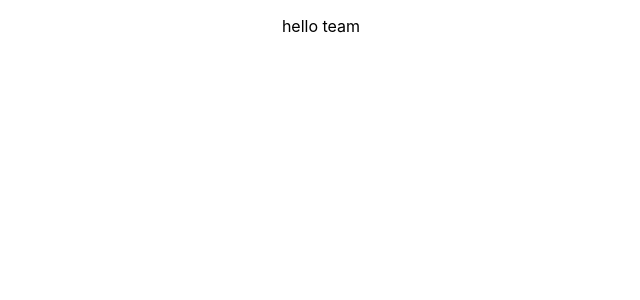
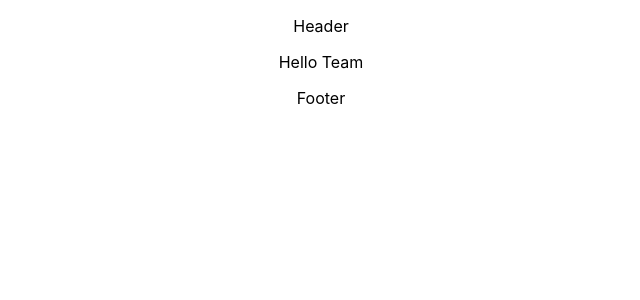
Before and after one commit to WildCodeSchool/tlse0321-js-p2-little-hero-academy, a React (Create React App) app: page / in a window 1280 px wide. Shown: the top 300 px of the page, without its empty margins (319-959 px from the left). Built offline with nearby package versions, Linux system fonts and the light colour scheme.

Commit message:
add header and footer in app.jsx

```diff
--- a/src/App.jsx
+++ b/src/App.jsx
@@ -1,9 +1,13 @@
 import './App.css';
+import Header from './Components/Header';
+import Footer from './Components/Footer';
 
 function App() {
   return (
     <div className="App">
-      <p>hello team</p>
+      <Header />
+      <p>Hello Team</p>
+      <Footer />
     </div>
   );
 }
```
